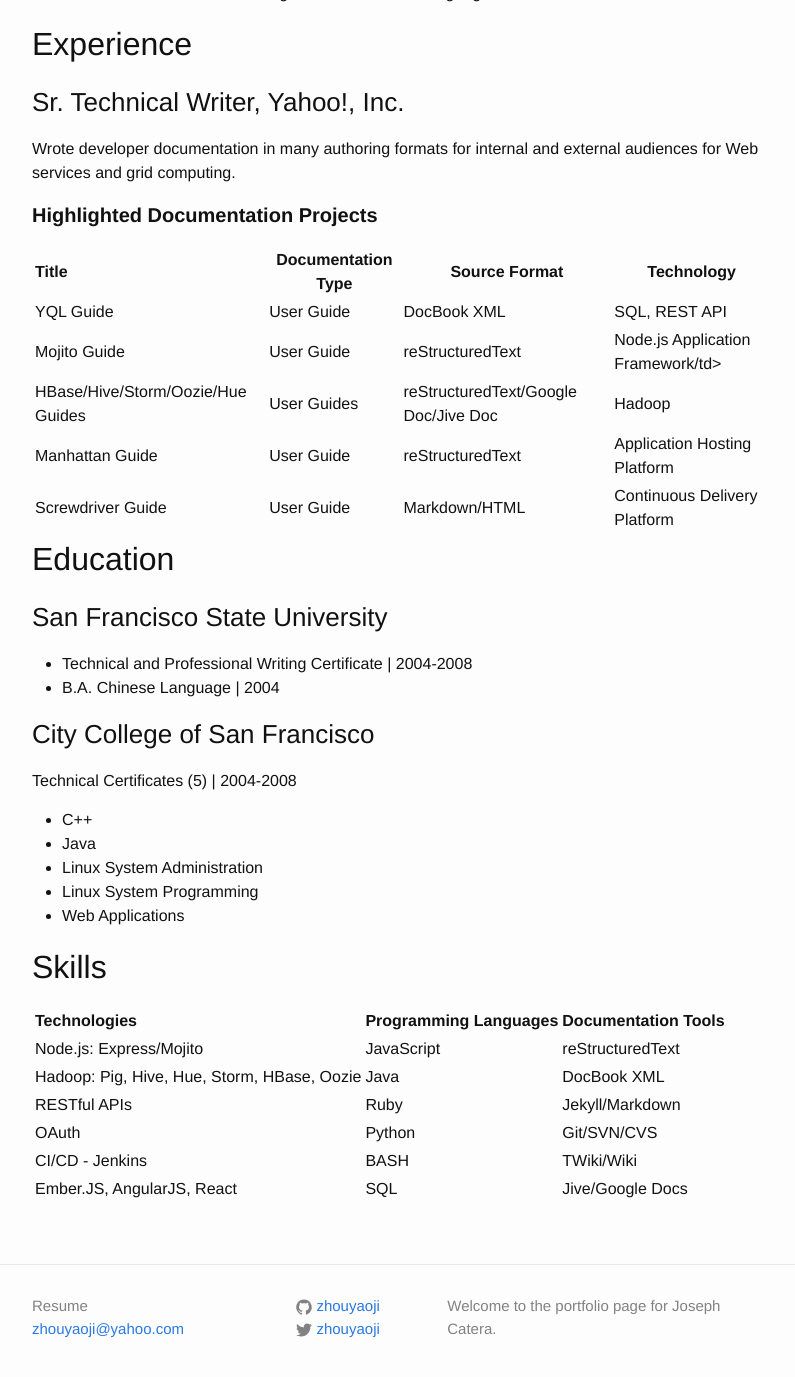
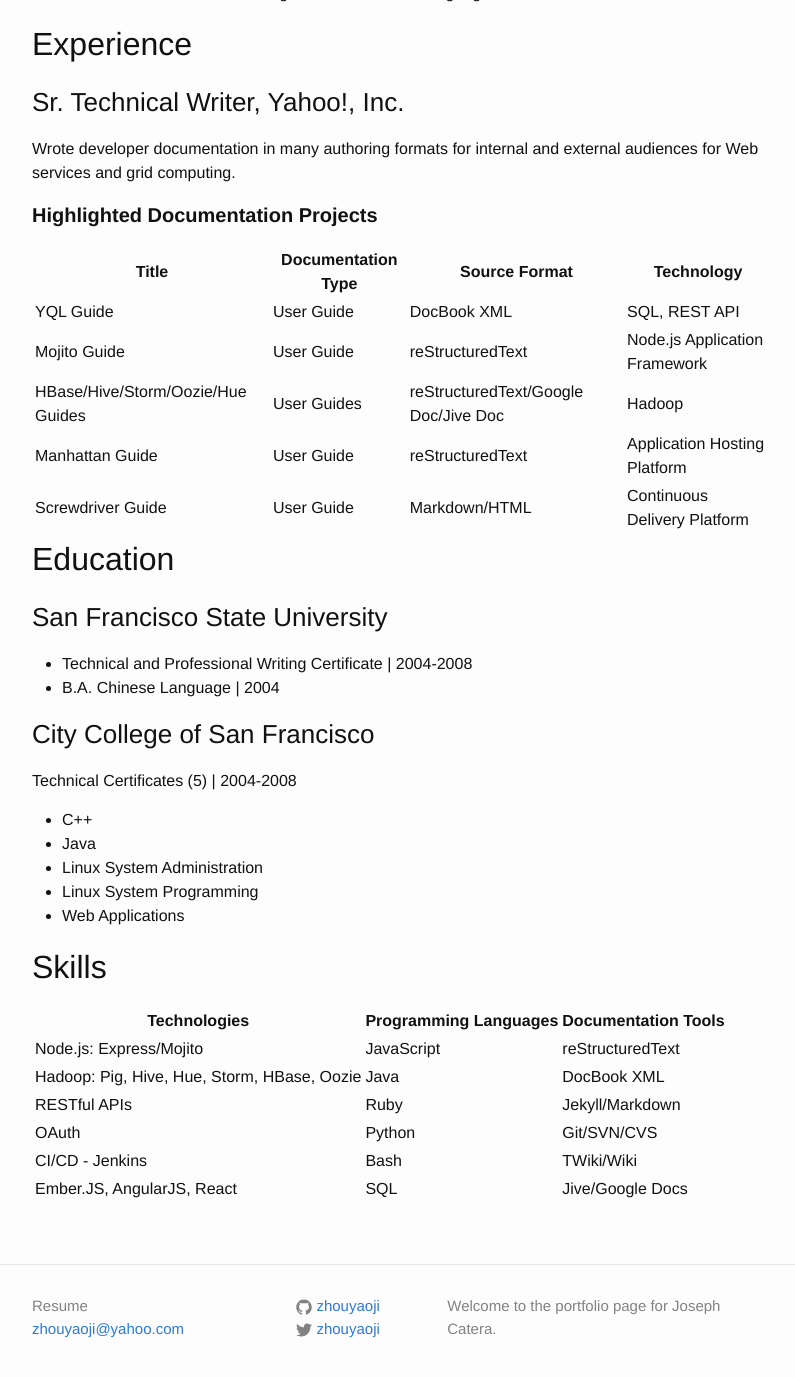
Before and after one commit to zhouyaoji/zhouyaoji.github.io, a Jekyll site: the page built from resume.md, in a window 1280 px wide and 1400 px high, scrolled down 270 px. Shown: the top 1377 px of the window, without its empty margins (238-1033 px from the left). Built offline with Jekyll 4.4.1, drawn with Linux system fonts in a browser that asks for light colours; Markdown is read by kramdown in place of the engine named in the settings.

Commit message:
Tried to fix the tables.

```diff
--- a/resume.md
+++ b/resume.md
@@ -16,13 +16,13 @@
 
 #### **Highlighted Documentation Projects**
 
-|Title|Documentation Type|Source Format|Technology|
-|:------------- | ------------- | ------------- | ------------- |
-|YQL Guide|User Guide|DocBook XML|SQL, REST API|
-|Mojito Guide|User Guide|reStructuredText|Node.js Application Framework/td>|
-|HBase/Hive/Storm/Oozie/Hue Guides|User Guides|reStructuredText/Google Doc/Jive Doc|Hadoop|
-|Manhattan Guide|User Guide|reStructuredText|Application Hosting Platform|
-|Screwdriver Guide|User Guide|Markdown/HTML|Continuous Delivery Platform|
+| Title | Documentation Type | Source Format | Technology |
+|------------- | ------------- | ------------- | ------------- |
+| YQL Guide | User Guide | DocBook XML | SQL, REST API |
+| Mojito Guide | User Guide | reStructuredText | Node.js Application Framework |
+| HBase/Hive/Storm/Oozie/Hue Guides | User Guides | reStructuredText/Google Doc/Jive Doc | Hadoop |
+| Manhattan Guide | User Guide | reStructuredText | Application Hosting Platform |
+| Screwdriver Guide | User Guide | Markdown/HTML | Continuous Delivery Platform |
 
 ## Education
 
@@ -43,11 +43,11 @@
 
 ## Skills
 
-|Technologies|Programming Languages|Documentation Tools|
-|:------------- | ------------- | ------------- |
-|Node.js: Express/Mojito|JavaScript|reStructuredText|
-|Hadoop: Pig, Hive, Hue, Storm, HBase, Oozie|Java|DocBook XML|
-|RESTful APIs|Ruby|Jekyll/Markdown|
-|OAuth|Python|Git/SVN/CVS|
-|CI/CD - Jenkins|BASH|TWiki/Wiki|
-|Ember.JS, AngularJS, React|SQL|Jive/Google Docs|
+| Technologies | Programming Languages | Documentation Tools |
+|------------- | ------------- | ------------- |
+| Node.js: Express/Mojito | JavaScript|reStructuredText |
+| Hadoop: Pig, Hive, Hue, Storm, HBase, Oozie | Java | DocBook XML |
+| RESTful APIs | Ruby | Jekyll/Markdown |
+| OAuth | Python | Git/SVN/CVS |
+| CI/CD - Jenkins | Bash | TWiki/Wiki |
+| Ember.JS, AngularJS, React | SQL | Jive/Google Docs |
```
